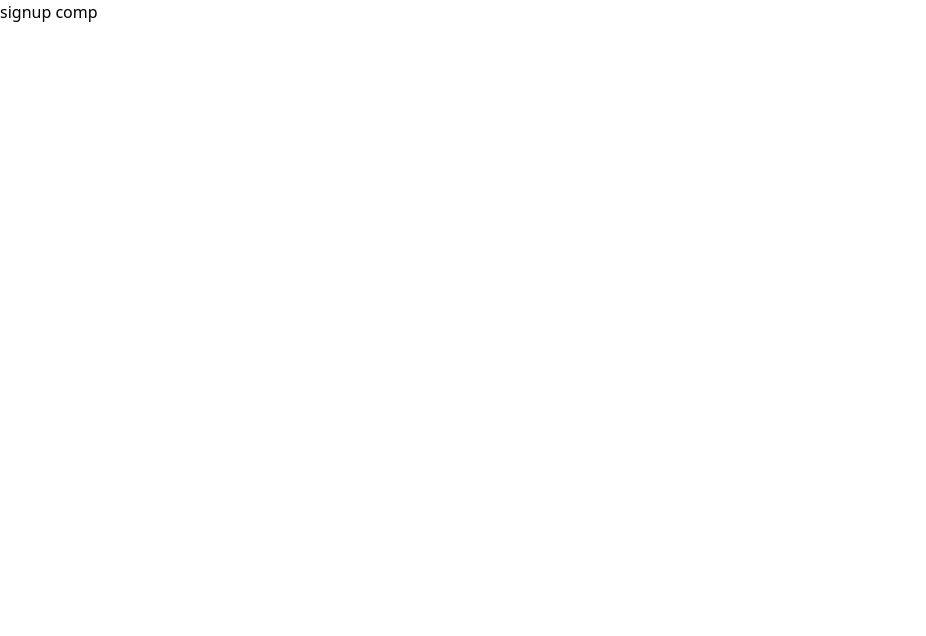
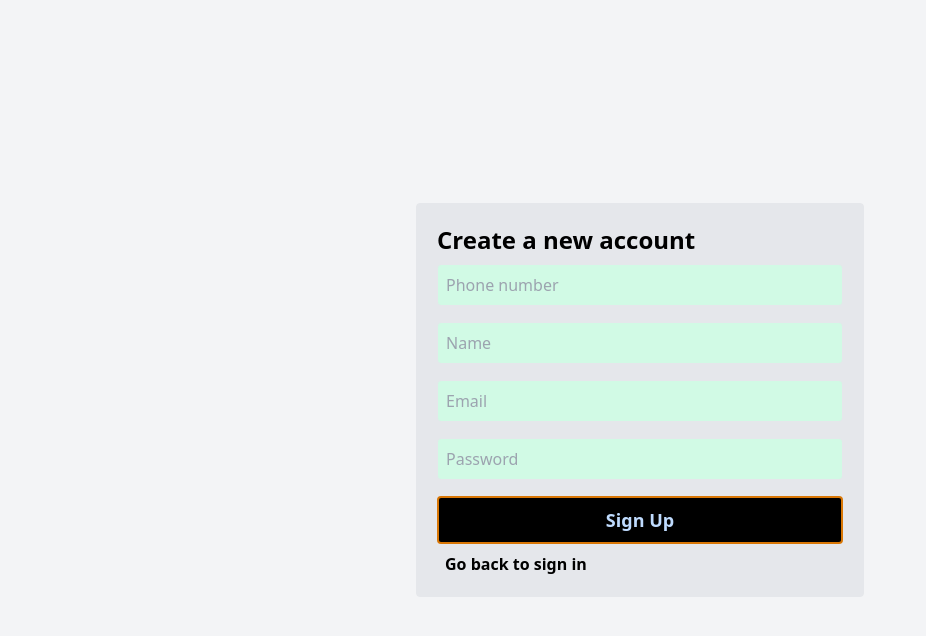
Before and after one commit to raihanulhaque643/xen-assignment, a React (Create React App) app: page /signup in a window 1280 px wide. Shown: the top 636 px of the page, without its empty margins (0-926 px from the left). Built offline with nearby package versions, Linux system fonts and the light colour scheme.

Commit message:
signup component intial UI built

```diff
--- a/package.json
+++ b/package.json
@@ -7,6 +7,7 @@
     "@testing-library/jest-dom": "^4.2.4",
     "@testing-library/react": "^9.5.0",
     "@testing-library/user-event": "^7.2.1",
+    "formik": "^2.2.6",
     "react": "^17.0.2",
     "react-dom": "^17.0.2",
     "react-redux": "^7.2.4",
--- a/src/App.js
+++ b/src/App.js
@@ -14,7 +14,7 @@ function App() {
   const user = useSelector(userSelector);
 
   return (
-    <div className="">
+    <div className="min-h-screen max-h-auto flex justify-center items-center bg-gray-100">
       <Router>
         <Switch>
           <Route exact component={Login} path="/" />
--- a/src/features/user/Signup.js
+++ b/src/features/user/Signup.js
@@ -1,9 +1,66 @@
 import React from 'react'
+import { Formik, Form, Field, ErrorMessage } from 'formik';
+import { Link } from 'react-router-dom';
 
 const Signup = () => {
     return (
-        <div>
-            signup comp
+        <div className="w-full max-w-md m-2 border rounded p-5 bg-gray-200">
+            <Formik
+            initialValues={{ phone: '', name: '', email: '', password: '' }}
+            validate={values => {
+                const errors = {};
+                if (!values.email) {
+                errors.email = 'Email is required';
+                } else if (
+                !/^[A-Z0-9._%+-]+@[A-Z0-9.-]+\.[A-Z]{2,}$/i.test(values.email)
+                ) {
+                errors.email = 'Invalid email address';
+                }
+
+                if(!values.phone) {
+                    errors.phone = 'Phone number is required'
+                }
+
+                if(!values.name) {
+                    errors.name = 'Name is required'
+                }
+
+                if(!values.password) {
+                    errors.password = 'Password is required'
+                }
+
+                return errors;
+            }}
+            onSubmit={(values, { setSubmitting }) => {
+                setTimeout(() => {
+                alert(JSON.stringify(values, null, 2));
+                setSubmitting(false);
+                }, 400);
+            }}
+            >
+            {({ isSubmitting }) => (
+                <Form className="flex flex-col">
+                <div className="font-semibold text-2xl">Create a new account</div>
+
+                <Field className="w-full border rounded p-2 my-2 bg-green-100" type="text" name="phone" placeholder="Phone number" />
+                <ErrorMessage name="phone" component="small" className="text-red-600" />
+
+                <Field className="w-full border rounded p-2 my-2 bg-green-100" type="text" name="name" placeholder="Name" />
+                <ErrorMessage name="name" component="small" className="text-red-600" />
+
+                <Field className="w-full border rounded p-2 my-2 bg-green-100" type="email" name="email" placeholder="Email" />
+                <ErrorMessage name="email" component="small" className="text-red-600" />
+
+                <Field className="w-full border rounded p-2 my-2 bg-green-100" type="password" name="password" placeholder="Password" />
+                <ErrorMessage name="password" component="small" className="text-red-600" />
+
+                <button className="bg-black rounded text-blue-200 font-semibold text-lg p-2 my-2 border-2 border-yellow-600" type="submit" disabled={isSubmitting}>
+                    Sign Up
+                </button>
+                </Form>
+            )}
+            </Formik>
+            <Link to="/" className="font-semibold m-2">Go back to sign in</Link>
         </div>
     )
 }
```
Also changed, not shown: 1 other file (tests, documents, lock files or other folders).
